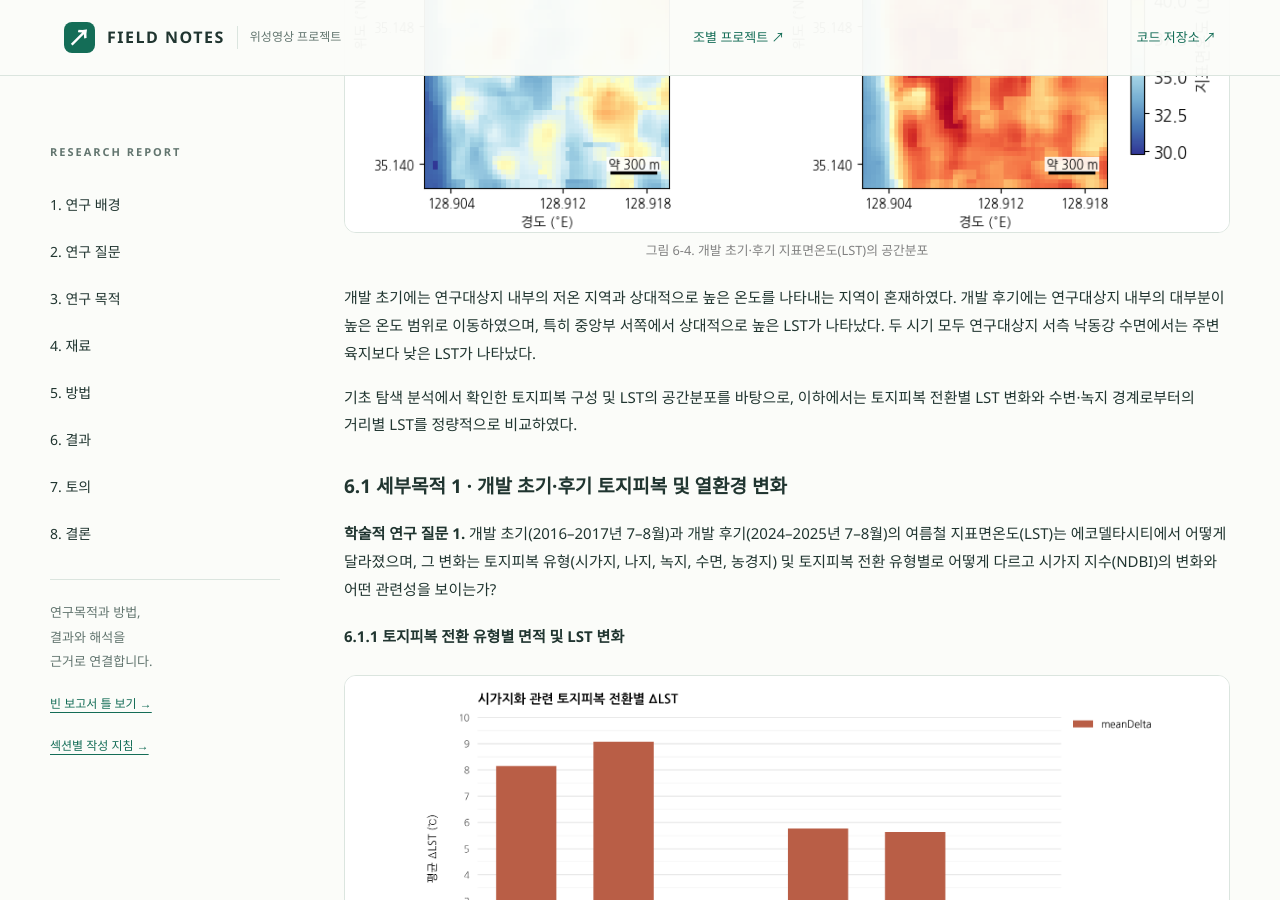
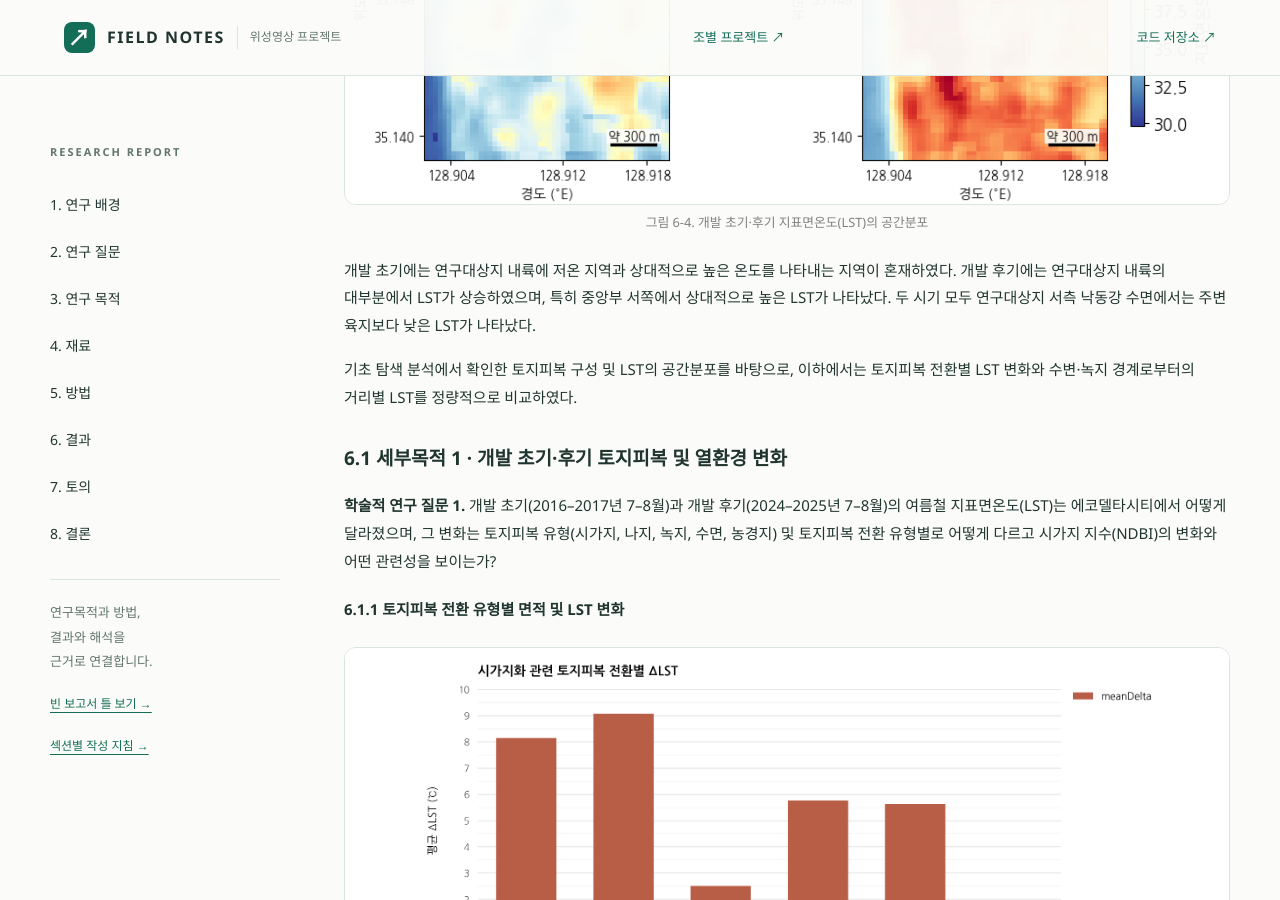
Before and after one commit to kimeunbyeol244/surveying-final-project-6, a Jekyll site: the page built from docs/index.md, in a window 1280 px wide and 900 px high, scrolled down 18908 px. Built offline with Jekyll 4.4.1, drawn with Linux system fonts in a browser that asks for light colours; some of the changed text lies outside the part shown.

Commit message:
Update index.md

```diff
--- a/docs/index.md
+++ b/docs/index.md
@@ -398,7 +398,7 @@ Dynamic World V1의 평균 분류 확률을 5개 토지피복 유형으로 통
 
 <p class="report-result-table-caption">표 6-0. 개발 초기·후기 토지피복 유형별 면적 및 전체 연구대상지 대비 구성 비율</p>
 
-전체 연구대상지에서 가장 높은 비율을 나타낸 토지피복은 개발 초기 농경지(51.951%), 개발 후기 시가지(41.978%)였다. 시가지와 나지의 합산 비율은 19.277%에서 48.192%로 증가하였다. 미분류 영역이 두 시기 모두 존재하므로 농경지의 산출 면적이 0이라는 결과는 해당 분류 조건에서 농경지로 분류된 면적이 없음을 나타낸다.
+전체 연구대상지에서 가장 높은 비율을 나타낸 토지피복은 개발 초기 농경지(51.951%), 개발 후기 시가지(41.978%)였다. 시가지와 나지의 합산 비율은 19.277%에서 48.192%로 증가하였다.
 
 <figure class="report-result-figure">
   <img src="figures/basic_landcover_map.png" alt="개발 초기·후기 토지피복 유형별 공간분포" width="900">
@@ -416,7 +416,7 @@ Dynamic World V1의 평균 분류 확률을 5개 토지피복 유형으로 통
   <figcaption>그림 6-4. 개발 초기·후기 지표면온도(LST)의 공간분포</figcaption>
 </figure>
 
-개발 초기에는 연구대상지 내부의 저온 지역과 상대적으로 높은 온도를 나타내는 지역이 혼재하였다. 개발 후기에는 연구대상지 내부의 대부분이 높은 온도 범위로 이동하였으며, 특히 중앙부 서쪽에서 상대적으로 높은 LST가 나타났다. 두 시기 모두 연구대상지 서측 낙동강 수면에서는 주변 육지보다 낮은 LST가 나타났다.
+개발 초기에는 연구대상지 내륙에 저온 지역과 상대적으로 높은 온도를 나타내는 지역이 혼재하였다. 개발 후기에는 연구대상지 내륙의 대부분에서 LST가 상승하였으며, 특히 중앙부 서쪽에서 상대적으로 높은 LST가 나타났다. 두 시기 모두 연구대상지 서측 낙동강 수면에서는 주변 육지보다 낮은 LST가 나타났다.
 
 기초 탐색 분석에서 확인한 토지피복 구성 및 LST의 공간분포를 바탕으로, 이하에서는 토지피복 전환별 LST 변화와 수변·녹지 경계로부터의 거리별 LST를 정량적으로 비교하였다.
 
```
